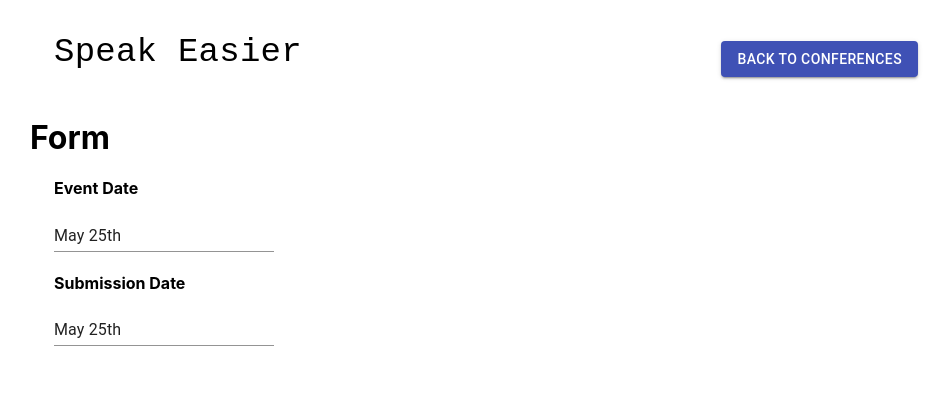
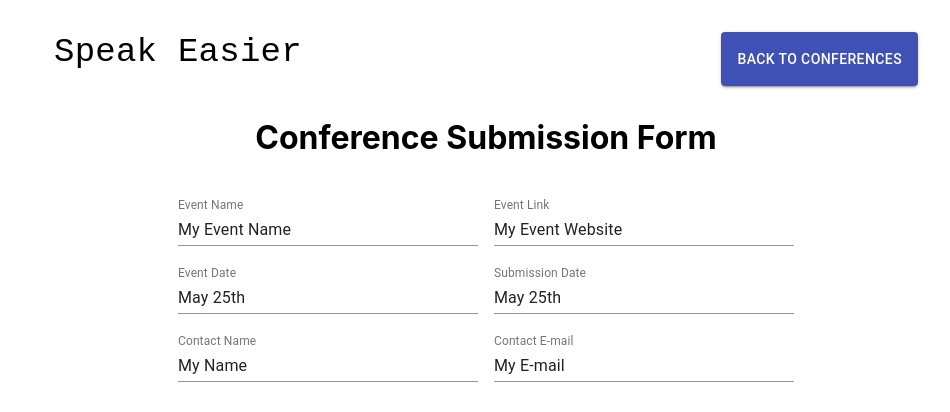
Before and after one commit to bridge-school/speakeasier-frontend, a React (Create React App) app: page /submit-conference in a window 1280 px wide. Shown: the top 412 px of the page, without its empty margins (154-1104 px from the left). Built offline with nearby package versions, Linux system fonts and the light colour scheme.

Commit message:
Feat/form inputs (#9)
* Destructure props in header component

* Add css styling to center content on page

* Add input fields and css

* Add input fields and css

```diff
--- a/src/Form.js
+++ b/src/Form.js
@@ -1,9 +1,24 @@
-import React, { useState } from "react";
-import Container from "@material-ui/core/Container";
-import Moment from "@date-io/moment";
-import { DatePicker, MuiPickersUtilsProvider } from "@material-ui/pickers";
+import React, { useState } from 'react';
+import { makeStyles } from '@material-ui/core/styles';
+import Moment from '@date-io/moment';
+import TextField from '@material-ui/core/TextField';
+import { DatePicker, MuiPickersUtilsProvider } from '@material-ui/pickers';
+
+const useStyles = makeStyles(theme => ({
+  root: {
+    flexGrow: 1,
+    textAlign: 'center'
+  },
+  inputField: {
+    marginLeft: theme.spacing(1),
+    marginRight: theme.spacing(1),
+    width: 300,
+    marginTop: 20
+  }
+}));
 
 const Form = () => {
+  const classes = useStyles();
   const [selectedEventDate, setEventDate] = useState(new Date());
   const [selectedSubmissionDate, setSubmissionDate] = useState(new Date());
 
@@ -16,19 +31,47 @@ const Form = () => {
   };
 
   return (
-    <Container>
+    <form className={classes.root}>
+      <TextField
+        id="standard-name"
+        label="Event Name"
+        defaultValue="My Event Name"
+        className={classes.inputField}
+      />
+      <TextField
+        id="standard-name"
+        label="Event Link"
+        defaultValue="My Event Website"
+        className={classes.inputField}
+      />
       <MuiPickersUtilsProvider utils={Moment}>
-        <h4>Event Date</h4>
-        <DatePicker value={selectedEventDate} onChange={onEventDateChange} />
+        <DatePicker
+          className={classes.inputField}
+          label="Event Date"
+          value={selectedEventDate}
+          onChange={onEventDateChange}/>
       </MuiPickersUtilsProvider>
       <MuiPickersUtilsProvider utils={Moment}>
-        <h4>Submission Date</h4>
         <DatePicker
+          className={classes.inputField}
+          label="Submission Date"
           value={selectedSubmissionDate}
           onChange={onSubmissionDateChange}
         />
       </MuiPickersUtilsProvider>
-    </Container>
+      <TextField
+        id="standard-name"
+        label="Contact Name"
+        defaultValue="My Name"
+        className={classes.inputField}
+      />
+      <TextField
+        id="standard-name"
+        label="Contact E-mail"
+        defaultValue="My E-mail"
+        className={classes.inputField}
+      />
+    </form>
   );
 };
 
--- a/src/FormPage.js
+++ b/src/FormPage.js
@@ -1,14 +1,17 @@
-import React from "react";
-import Container from "@material-ui/core/Container";
-import Header from "./Header";
-import Form from "./Form";
+import React from 'react';
+import Container from '@material-ui/core/Container';
+import Box from '@material-ui/core/Box';
+import Header from './Header';
+import Form from './Form';
 
 const FormPage = () => {
   return (
     <Container maxWidth="md">
-      <Header buttonText="Back To Conferences" path="/" />
-      <h1>Form</h1>
-      <Form />
+      <Header buttonText="Back To Conferences" path="/"/>
+      <Box my={4} flexGrow={1} textAlign="center">
+        <h1>Conference Submission Form</h1>
+        <Form/>
+      </Box>
     </Container>
   );
 };
--- a/src/Header.js
+++ b/src/Header.js
@@ -5,9 +5,9 @@ import Box from '@material-ui/core/Box';
 import Button from '@material-ui/core/Button';
 import { Link } from 'react-router-dom';
 
-const Header = (props) =>
+const Header = ({ path, buttonText }) =>
   <Container>
-    <Box my={4} display="flex" justifyContent="space-between" alignItems="center">
+    <Box my={4} display="flex" justifyContent="space-between">
       <Typography variant="h4" component="h1" gutterBottom>
         <Box fontFamily="Monospace">
           Speak Easier
@@ -17,9 +17,9 @@ const Header = (props) =>
         color="primary"
         variant="contained"
         component={Link}
-        to={props.path}
+        to={path}
       >
-        {props.buttonText}
+        {buttonText}
       </Button>
     </Box>
   </Container>;
--- a/src/HomePage.js
+++ b/src/HomePage.js
@@ -1,11 +1,14 @@
 import React from 'react';
 import Container from '@material-ui/core/Container';
+import Box from '@material-ui/core/Box';
 import Header from './Header';
 
 const HomePage = () =>
   <Container maxWidth="md">
     <Header buttonText="Submit Conference" path="/submit-conference" />
-    <h1>Home Page</h1>
+    <Box  my={4} flexGrow={1} textAlign="center">
+      <h1>Home Page</h1>
+    </Box>
   </Container>;
 
 export default HomePage;
```
